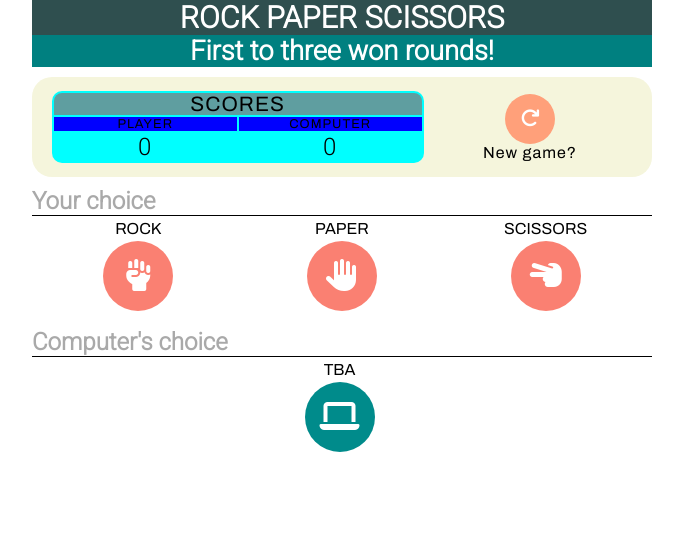
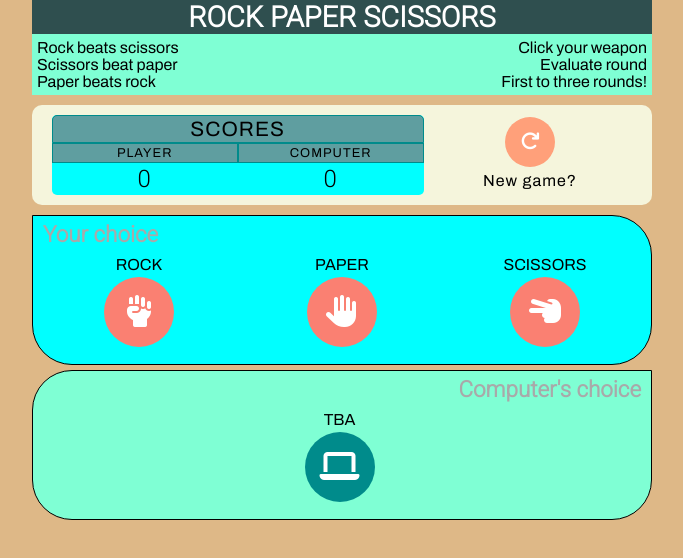
Before and after one commit to jensbrauer/rockpaperscissors, a plain HTML site: page index.html in a window 1280 px wide. Shown: the whole page, without its empty margins (298-981 px from the left). Drawn offline with Linux system fonts and the light colour scheme.

Commit message:
New styling of header for instructions. Background color added.

```diff
--- a/assets/css/style.css
+++ b/assets/css/style.css
@@ -7,37 +7,60 @@
 }
 
 body {
+  width:100%;
+  background-color:burlywood;
+  overflow:hidden;
+}
+
+#content {
   font-family: Archivo, sans-serif;
   font-size: 1rem;
-  overflow:hidden;
   width: 60%;
   margin: auto;
   text-align: center;
   max-width: 620px;
   min-width: 520px;
+  overflow:hidden;
 }
 
 h1 {
-  font-size: 1.9rem;
+  font-size: 1.8rem;
   font-family: Roboto, sans-serif;
   background-color: darkslategray;
   color: white;
   text-align: center;
 }
 h2 {
-  font-size: 1.7rem;
+  font-size: 1.6rem;
   font-family: Roboto, sans-serif;
   background-color:teal;
   color: white;
   text-align: center;
 }
 h3 {
-  font-size: 1.5rem;
+  font-size: 1.4rem;
   font-family: Roboto, sans-serif;
-  background-color:white;
   color: darkgray;
   text-align: left;
-  border-bottom: 1px solid black;
+  padding: 5px 5px 5px 10px;
+}
+
+#instructions {
+  width: 100%;
+  background-color: aquamarine;
+}
+#instructions-left {
+  width: 50%;
+  text-align: left;
+  display: inline-block;
+}
+#instructions-right {
+  width: 50%;
+  float: right;
+  text-align: right;
+}
+p{
+  padding: 5px;
 }
 
 
@@ -74,7 +97,7 @@ h3 {
 
 #score-card {
   margin: 10px 0 10px 0;
-  border-radius: 20px;
+  border-radius: 10px;
   width: 100%;
   height: 100px;
   color: black;
@@ -94,20 +117,22 @@ table {
   float: left;
   width: 60%;
   text-align: center;
-  border-radius: 10px;
+  border-radius: 5px;
   margin: 0 2px 0 2px;
+  border-spacing: 0;
 }
 #table-header {
   font-size: 1.3rem;
-  background-color: cadetblue;
-  border-radius: 8px 8px 0 0 ;
+  border-radius: 5px 5px 0 0 ;
 }
 td, th {
   width: 50%;
   font-size: 0.8rem;
+  padding: 2px 0 2px 0;
 }
 th {
-  background-color: blue;
+  background-color: cadetblue;
+  border: 1px solid darkcyan;
 }
 td {
   font-size: 1.5rem;
@@ -118,7 +143,11 @@ td {
 
 
 
-#game-area{
+#game-display {
+  background-color: aqua;
+  margin: 5px 0;
+  border-radius: 0 40px 40px 40px;
+  border: 1px solid black;
 }
 #game-right{
   padding: 4px;
@@ -166,11 +195,14 @@ td {
 #computer-display {
   margin-top: 0;
   color:black;
-  background-color:white;
+  background-color: aquamarine;
+  border-radius: 40px 0 40px 40px;
+  border: 1px solid black;
 }
 #computer-display h3 {
   color: darkgray;
-  background-color:white;
+  text-align: right;
+  padding-right: 10px;
 }
 #computer-display button {
   color:white;
@@ -204,9 +236,9 @@ td {
 
 
 
-@media screen and (max-width:520px) {
-  body {
-    width:100%;
+@media screen and (max-width:528px) {
+  #content {
+    width:98%;
     min-width:280px;
   }
 }
--- a/index.html
+++ b/index.html
@@ -8,14 +8,27 @@
     <title>Rock, Paper, Scissors</title>
 </head>
 <body>
+    <div id="content">
         <header>
             <div class="page-section" id="header">
                 <h1>
                     ROCK PAPER SCISSORS
                 </h1>
-            <h2>
-                First to three won rounds!
-            </h2>
+                <div id="instructions">
+                    <div id="instructions-left">
+                        <p>
+                            Rock beats scissors
+                            <br> Scissors beat paper
+                            <br>Paper beats rock
+                        </p>
+                    </div><div id="instructions-right">
+                        <p>
+                            Click your weapon
+                            <br> Evaluate round
+                            <br>First to three rounds!
+                        </p>
+                    </div>
+                </div>
             </div>
         </header>
         <main id="game-section">
@@ -94,6 +107,7 @@
                     </div>
                 </div>
             </div>
+    </div>
     </main>
     <script src="https://kit.fontawesome.com/643821d095.js" crossorigin="anonymous"></script>
     <script src="assets/js/rps.js"></script>
```
Lines whose indentation alone changed are shown as unchanged.
